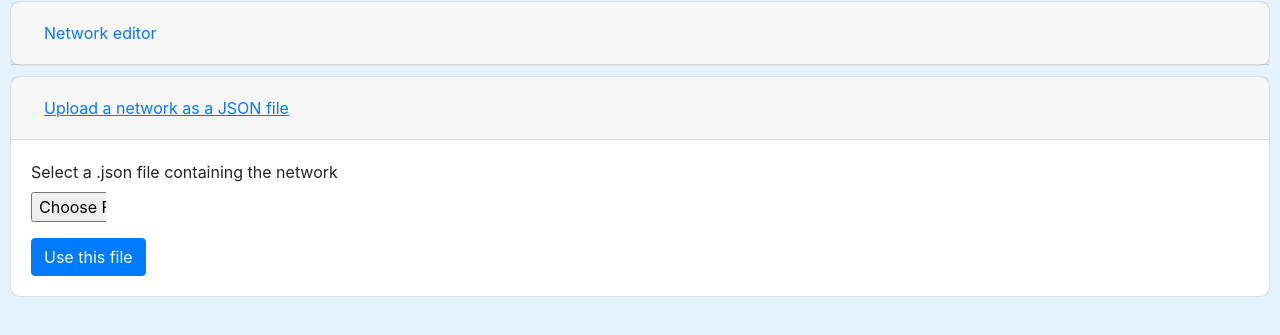
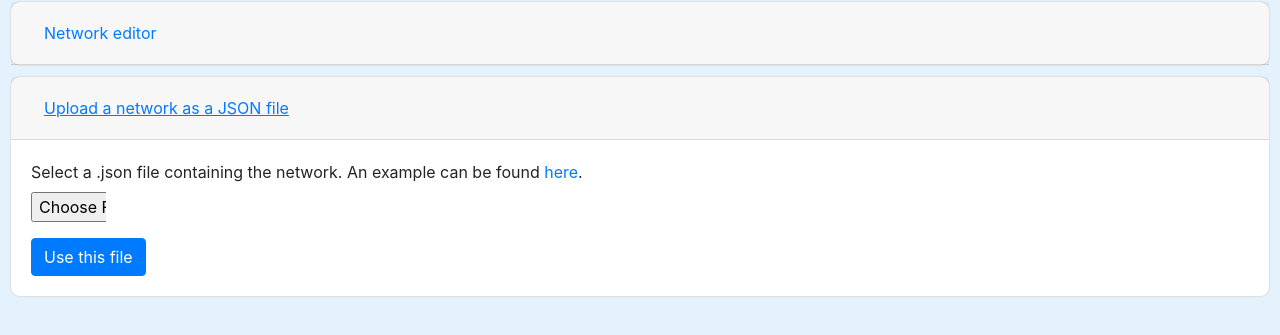
Before and after one commit to meviktor/graphflow, a website built with webpack: page src/index.html in a window 1280 px wide. Both pictures are taken after a click on the button "Upload a network as a JSON file". Shown: the part 57-392 px from the top of the page. Built offline with nearby package versions, Linux system fonts and the light colour scheme.

Commit message:
Added link to a sample JSON input file. Modify button text in network editor.

```diff
--- a/src/index.html
+++ b/src/index.html
@@ -72,7 +72,7 @@
                     <div id="cutEditor">
                       <!--generated content-->
                   </div>
-                    <button id="setNetworkProperties" class="btn btn-primary btn-round">Set</button>
+                    <button id="setNetworkProperties" class="btn btn-primary btn-round">See result</button>
                 </div>
               </div>
             </div>
@@ -90,7 +90,9 @@
         <div id="collapseNetworkByFile" class="collapse hide">
           <div class="card-body">
             <div class="form-group">
-              <label for="networkFileInput">Select a .json file containing the network</label>
+              <label for="networkFileInput">Select a .json file containing the network. An example can be found
+                <a href="https://github.com/meviktor/graphflow/blob/master/src/graphJson.json" target="_blank">here</a>.
+              </label>
               <input type="file" accept=".json" class="form-control-file" id="networkFileInput">
             </div>
             <button id="setNetworkPropertiesFromFile" class="btn btn-primary btn-round">Use this file</button>
```
